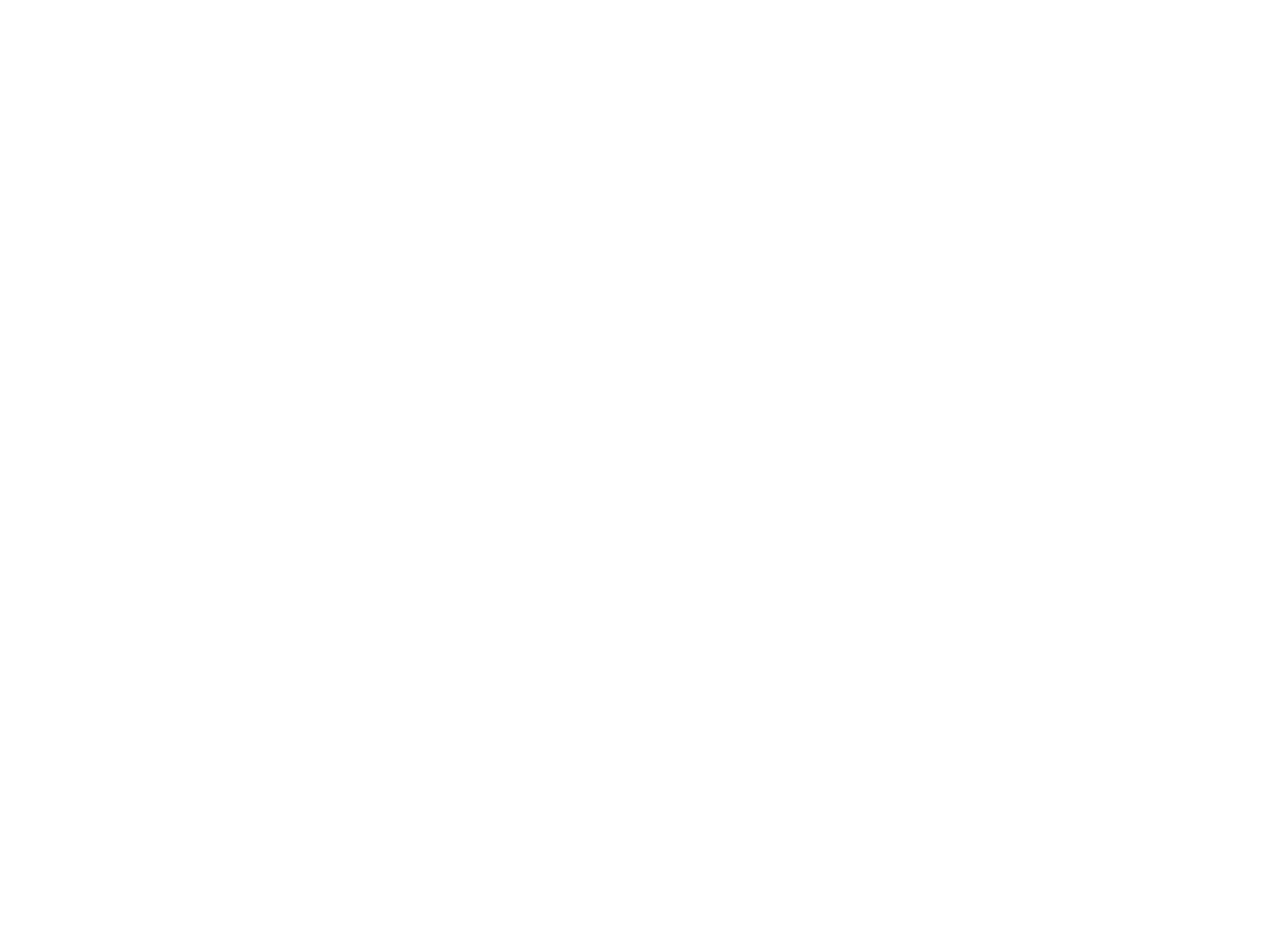
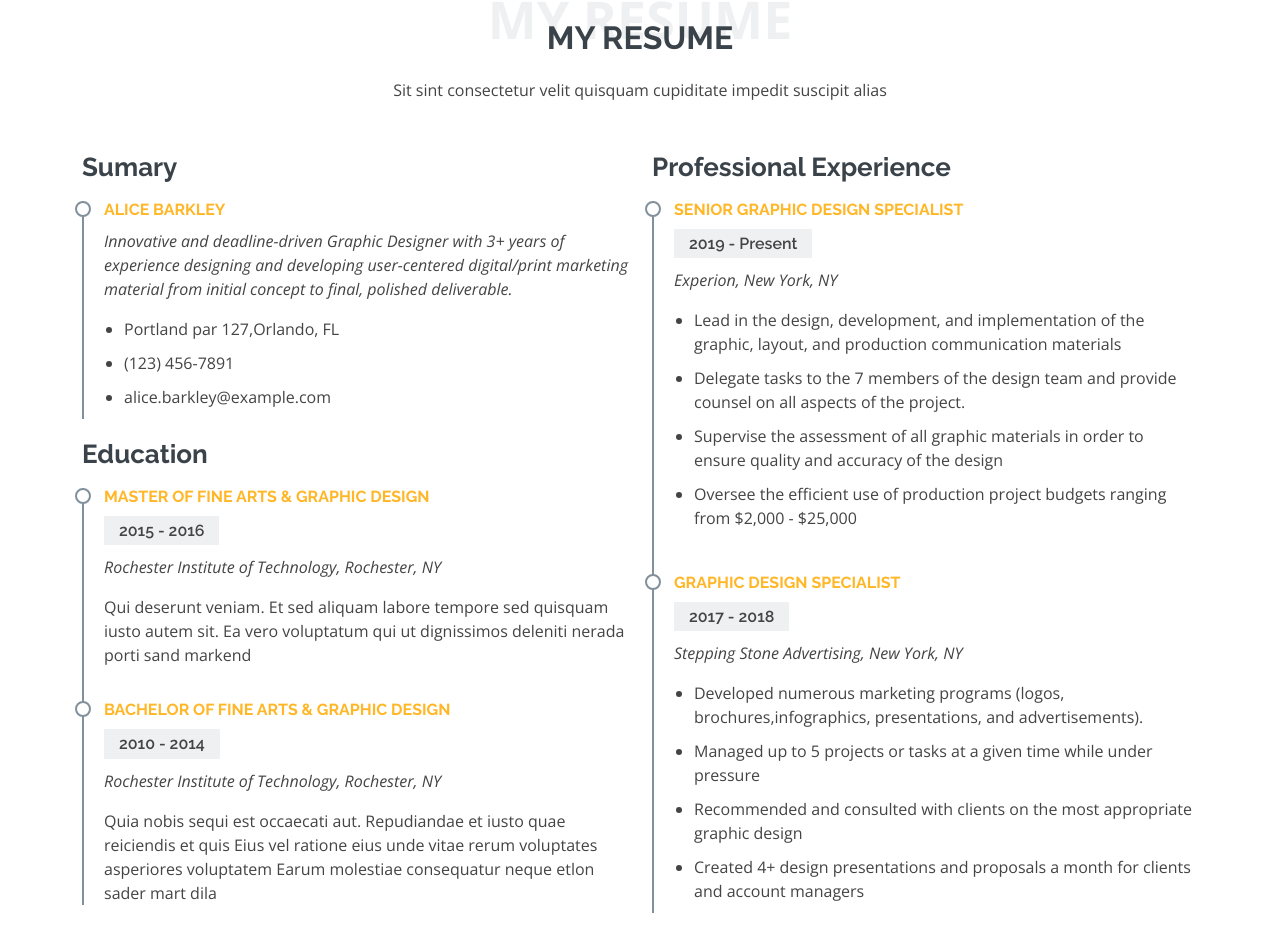
Before and after one commit to Yeasin2021/reacttemplate, a React (Create React App) app: page / in a window 1280 px wide. Shown: the part 1490-2419 px from the top of the page. Before the commit the page ends 1479 px from the top, so only its background shows below. Built offline with nearby package versions, Linux system fonts and the light colour scheme.

Commit message:
Resume part

```diff
--- a/src/App.css
+++ b/src/App.css
@@ -538,10 +538,12 @@
 /*--------------------------------------------------------------
 # About Me
 --------------------------------------------------------------*/
+/* added 11/20/2022 */
 .main{
   position: relation;
   margin-top:50%;
 }
+
 .about .content h3 {
   font-weight: 700;
   font-size: 26px;
--- a/src/App.js
+++ b/src/App.js
@@ -1,7 +1,8 @@
 import './App.css';
-
 import Header from './components/Header';
 import AboutMe from './components/AboutMe';
+import Resume from './components/Resume';
+
 
 
 function App() {
@@ -10,6 +11,7 @@
       <Header />
       <div className='main'>
       <AboutMe />
+      <Resume />
       </div>
     </div>
   );
--- /dev/null
+++ b/src/components/Resume.js
@@ -0,0 +1,81 @@
+import React from 'react'
+
+const Resume = () => {
+  return (
+    <div>
+      <div id="resume" className="resume">
+      <div className="container">
+
+        <div className="section-title">
+          <span>My Resume</span>
+          <h2>My Resume</h2>
+          <p>Sit sint consectetur velit quisquam cupiditate impedit suscipit alias</p>
+        </div>
+
+        <div className="row">
+          <div className="col-lg-6">
+            <h3 className="resume-title">Sumary</h3>
+            <div className="resume-item pb-0">
+              <h4>Alice Barkley</h4>
+              <p><em>Innovative and deadline-driven Graphic Designer with 3+ years of experience designing and developing user-centered digital/print marketing material from initial concept to final, polished deliverable.</em></p>
+              <p>
+              <ul>
+                <li>Portland par 127,Orlando, FL</li>
+                <li>(123) 456-7891</li>
+                <li>alice.barkley@example.com</li>
+              </ul>
+              </p>
+            </div>
+
+            <h3 className="resume-title">Education</h3>
+            <div className="resume-item">
+              <h4>Master of Fine Arts &amp; Graphic Design</h4>
+              <h5>2015 - 2016</h5>
+              <p><em>Rochester Institute of Technology, Rochester, NY</em></p>
+              <p>Qui deserunt veniam. Et sed aliquam labore tempore sed quisquam iusto autem sit. Ea vero voluptatum qui ut dignissimos deleniti nerada porti sand markend</p>
+            </div>
+            <div className="resume-item">
+              <h4>Bachelor of Fine Arts &amp; Graphic Design</h4>
+              <h5>2010 - 2014</h5>
+              <p><em>Rochester Institute of Technology, Rochester, NY</em></p>
+              <p>Quia nobis sequi est occaecati aut. Repudiandae et iusto quae reiciendis et quis Eius vel ratione eius unde vitae rerum voluptates asperiores voluptatem Earum molestiae consequatur neque etlon sader mart dila</p>
+            </div>
+          </div>
+          <div className="col-lg-6">
+            <h3 className="resume-title">Professional Experience</h3>
+            <div className="resume-item">
+              <h4>Senior graphic design specialist</h4>
+              <h5>2019 - Present</h5>
+              <p><em>Experion, New York, NY </em></p>
+              <p>
+              <ul>
+                <li>Lead in the design, development, and implementation of the graphic, layout, and production communication materials</li>
+                <li>Delegate tasks to the 7 members of the design team and provide counsel on all aspects of the project. </li>
+                <li>Supervise the assessment of all graphic materials in order to ensure quality and accuracy of the design</li>
+                <li>Oversee the efficient use of production project budgets ranging from $2,000 - $25,000</li>
+              </ul>
+              </p>
+            </div>
+            <div className="resume-item">
+              <h4>Graphic design specialist</h4>
+              <h5>2017 - 2018</h5>
+              <p><em>Stepping Stone Advertising, New York, NY</em></p>
+              <p>
+              <ul>
+                <li>Developed numerous marketing programs (logos, brochures,infographics, presentations, and advertisements).</li>
+                <li>Managed up to 5 projects or tasks at a given time while under pressure</li>
+                <li>Recommended and consulted with clients on the most appropriate graphic design</li>
+                <li>Created 4+ design presentations and proposals a month for clients and account managers</li>
+              </ul>
+              </p>
+            </div>
+          </div>
+        </div>
+
+      </div>
+    </div>
+    </div>
+  )
+}
+
+export default Resume
```
